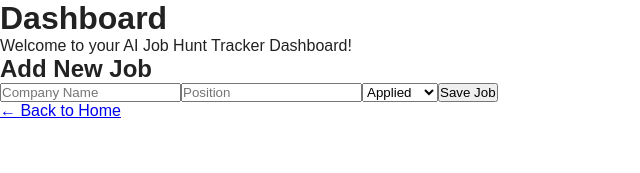
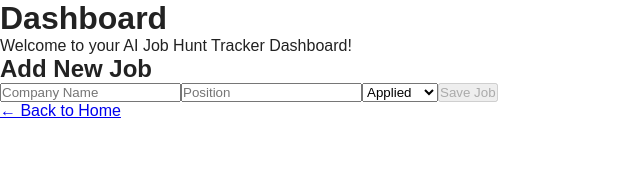
Before and after one commit to shahanayub/AI-Job-Hunt-Tracker, a React (Vite) app in the folder frontend/: page /dashboard in a window 1280 px wide. Shown: the top 173 px of the page, without its empty margins (0-640 px from the left). Built offline with nearby package versions, Linux system fonts and the light colour scheme.

Commit message:
feat: improve job form UI

```diff
--- a/frontend/src/components/JobForm.tsx
+++ b/frontend/src/components/JobForm.tsx
@@ -60,9 +60,12 @@ function JobForm({ onAddJob, editingJob }: JobFormProps) {
         <option>Offer</option>
       </select>
 
-      <button onClick={handleSubmit}>
-        Save Job
-      </button>
+      <button
+  onClick={handleSubmit}
+  disabled={!company || !position}
+>
+  {editingJob ? 'Update Job' : 'Save Job'}
+    </button>
     </div>
   )
 }
```
